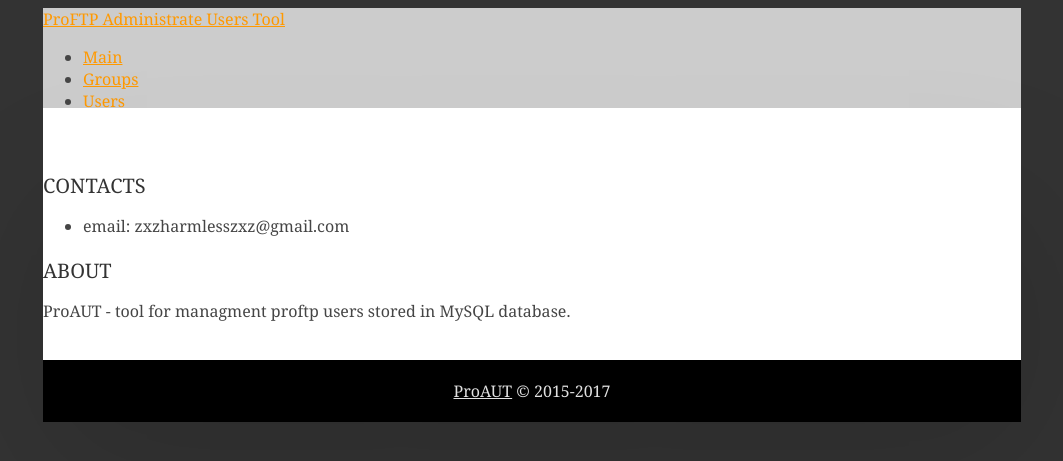
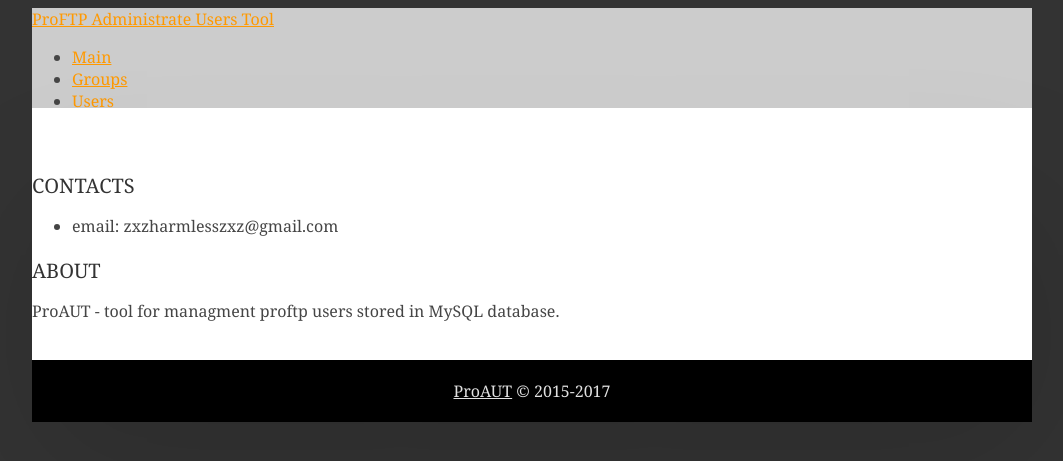
Before and after one commit to zxzharmlesszxz/ProAUT, a PHP site: page /application/views/template_view.php in a window 1280 px wide. Shown: the top 461 px of the page, without its empty margins (108-1171 px from the left). Run offline with PHP 8.4, Linux system fonts and the light colour scheme; style sheets or scripts are compiled from the project's sources.

Commit message:
Update style.less

```diff
--- a/less/style.less
+++ b/less/style.less
@@ -1,5 +1,5 @@
 @header-font: Georgia;
-@width: 978px;
+@width: 1000px;
 
 h1, h2, h3, h4 {
     font-family: @header-font;
```
